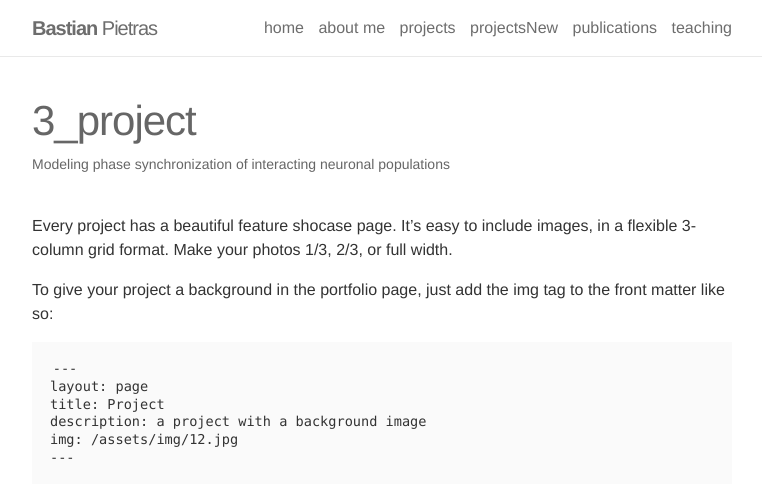
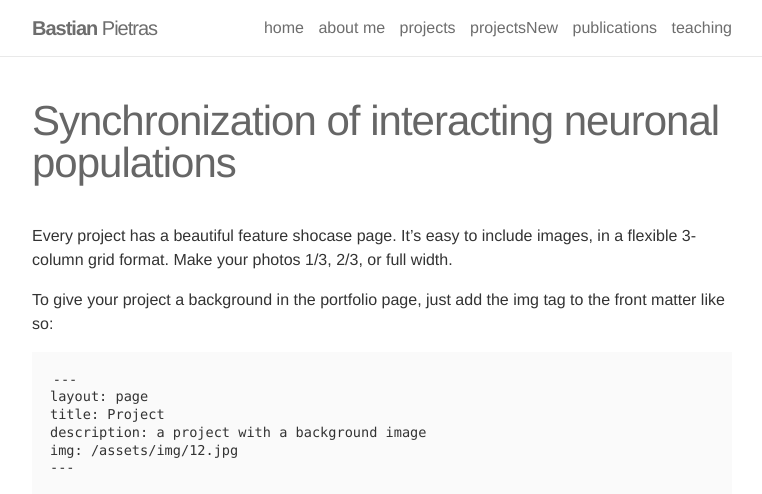
Before and after one commit to BastianPietras/bastianpietras.github.io, a Jekyll site: the page built from _projects/3_project.markdown, in a window 1280 px wide and 900 px high, cut to the strip 0-494 px from the top of the window. Shown: the whole strip, without its empty margins (258-1020 px from the left). Built offline with Jekyll 4.4.1, drawn with Linux system fonts in a browser that asks for light colours.

Commit message:
Update 3_project.markdown

```diff
--- a/_projects/3_project.markdown
+++ b/_projects/3_project.markdown
@@ -1,8 +1,8 @@
 ---
 layout: page
-title:
-description: Modeling phase synchronization of interacting neuronal populations
-img: /assets/img/phd_cover1.pdf
+title: Synchronization of interacting neuronal populations
+description:
+img: /assets/img/phd_cover2.pdf
 redirect: https://research.vu.nl/en/publications/modeling-phase-synchronization-of-interacting-neuronal-population
 ---
 
```
